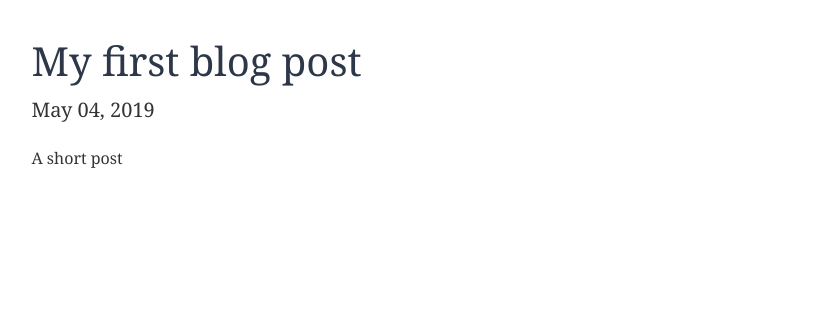
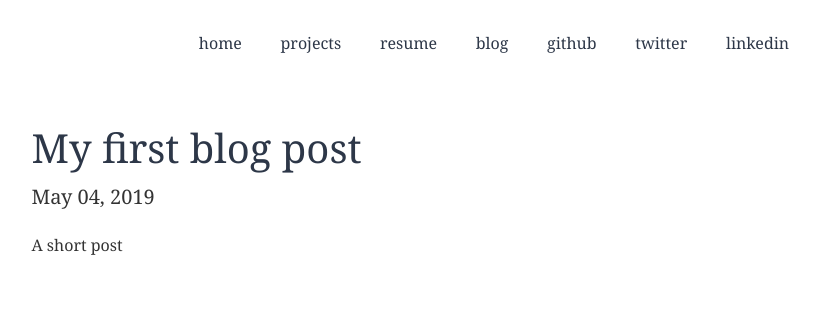
Before and after one commit to SanketDG/snkt, a Gatsby site: page /blog in a window 1280 px wide. Shown: the whole page, without its empty margins (146-966 px from the left). Built offline with nearby package versions, Linux system fonts and the light colour scheme; Gatsby itself is replaced by a stand-in of ours; some packages are replaced by stand-ins of ours.

Commit message:
Add Home to Header and include Header in Blog page

```diff
--- a/src/components/header.js
+++ b/src/components/header.js
@@ -15,14 +15,24 @@ const Header = ({ siteTitle }) => (
         margin: `0 auto`,
         maxWidth: 960,
         padding: `2rem 1.0875rem`,
-        width: "50%"
+        width: "50%",
       }}
     >
+      <Link
+        to="/"
+        style={{
+          color: `#2d3748`,
+          textDecoration: `none`,
+        }}
+      >
+        home
+      </Link>
       <Link
         to="/projects"
         style={{
           color: `#2d3748`,
           textDecoration: `none`,
+          paddingLeft: `1.5rem`,
         }}
       >
         projects
@@ -32,7 +42,7 @@ const Header = ({ siteTitle }) => (
         style={{
           color: `#2d3748`,
           textDecoration: `none`,
-          paddingLeft: `1.5rem`
+          paddingLeft: `1.5rem`,
         }}
       >
         resume
@@ -42,7 +52,7 @@ const Header = ({ siteTitle }) => (
         style={{
           color: `#2d3748`,
           textDecoration: `none`,
-          paddingLeft: `1.5rem`
+          paddingLeft: `1.5rem`,
         }}
       >
         blog
@@ -52,7 +62,7 @@ const Header = ({ siteTitle }) => (
         style={{
           color: `#2d3748`,
           textDecoration: `none`,
-          paddingLeft: `1.5rem`
+          paddingLeft: `1.5rem`,
         }}
       >
         github
@@ -62,7 +72,7 @@ const Header = ({ siteTitle }) => (
         style={{
           color: `#2d3748`,
           textDecoration: `none`,
-          paddingLeft: `1.5rem`
+          paddingLeft: `1.5rem`,
         }}
       >
         twitter
@@ -72,7 +82,7 @@ const Header = ({ siteTitle }) => (
         style={{
           color: `#2d3748`,
           textDecoration: `none`,
-          paddingLeft: `1.5rem`
+          paddingLeft: `1.5rem`,
         }}
       >
         linkedin
--- a/src/pages/blog.js
+++ b/src/pages/blog.js
@@ -5,12 +5,15 @@ import { Link, graphql } from "gatsby"
 import Layout from "../components/layout"
 import SEO from "../components/seo"
 import { rhythm } from "../utils/typography"
+import Header from "../components/header"
 
 const BlogIndex = ({ data, location }) => {
   const siteTitle = data.site.siteMetadata.title
   const posts = data.allMarkdownRemark.edges
 
   return (
+    <>
+      <Header />
       <div
         style={{
           margin: `0 auto`,
@@ -66,6 +69,7 @@ const BlogIndex = ({ data, location }) => {
           )
         })}
       </div>
+    </>
   )
 }
 
```
Lines whose indentation alone changed are shown as unchanged.
